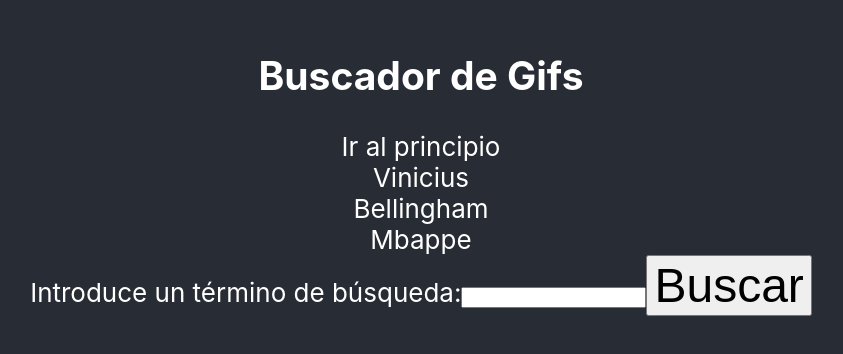
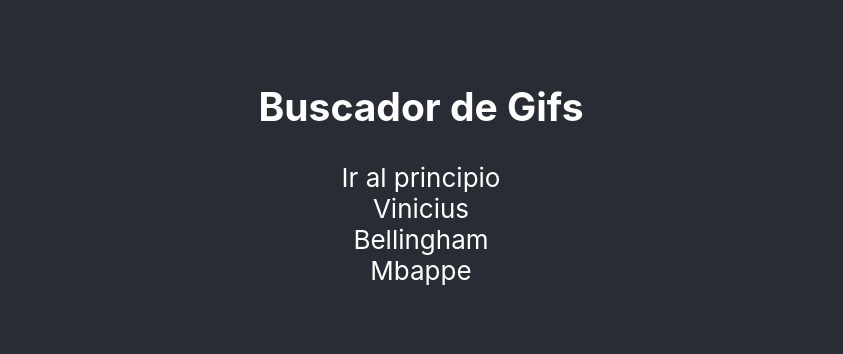
Before and after one commit to franrodriguez1989/Gifs, a React (Create React App) app: page / in a window 1280 px wide. Shown: the part 248-602 px from the top of the page, without its empty margins (219-1062 px from the left). Built offline with nearby package versions, Linux system fonts and the light colour scheme.

Commit message:
Incluir formulario

```diff
--- a/src/App.js
+++ b/src/App.js
@@ -8,22 +8,11 @@
     <div className="App">
       <section className="App-content">
       {<h1>Buscador de Gifs</h1>}
-      <Link href='http://localhost:3000/'>Ir al principio</Link>
-      <Link href='/gif/Vinicius'>Vinicius</Link>
-      <Link href='/gif/Bellingham'>Bellingham</Link>
-      <Link href='/gif/Mbappe'>Mbappe</Link>
-      <span className="App">
-      <form /* onSubmit={handleSubmit} */>
-        <label htmlFor="keyword">Introduce un término de búsqueda:</label>
-        <input
-          type="text"
-          id="keyword"
-          /*value={keyword}
-          onChange={(event) => setKeyword(event.target.value)}
-          required */
-        />
-        <button type="submit">Buscar</button>
-      </form></span>
+      <Link to='http://localhost:3000'>Ir al principio</Link>
+      <Link to='/gif/Vinicius'>Vinicius</Link>
+      <Link to='/gif/Bellingham'>Bellingham</Link>
+      <Link to='/gif/Mbappe'>Mbappe</Link>
+
         <Route component={ListOfGifs} path='/gif/:keyword'/>
       {/* <ListOfGifs keyword={keyword} /> */}
       </section>
```
Also changed, not shown: src/pages/Home/index.js (added).
